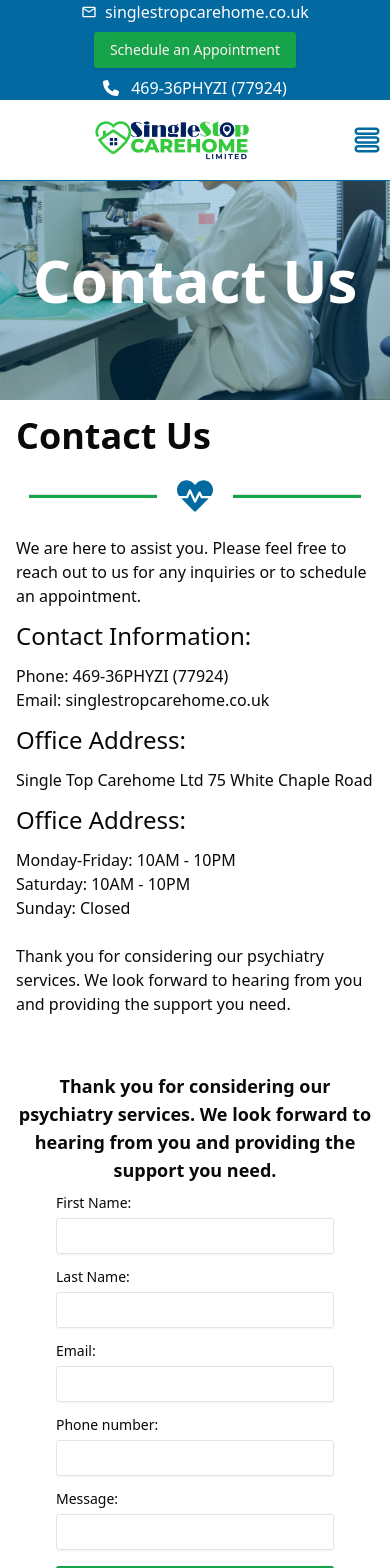
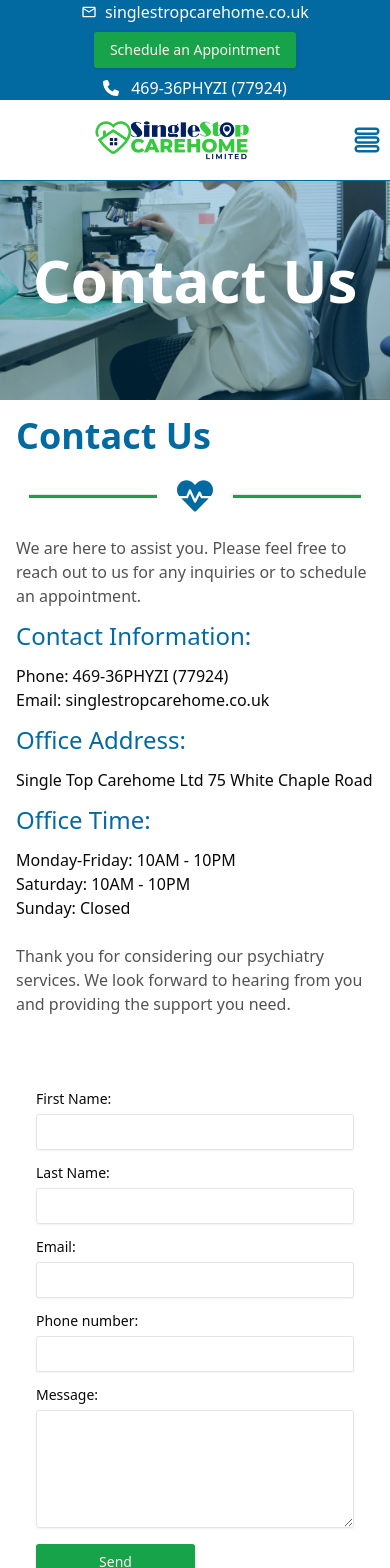
Before and after one commit to peterkyle01/single_stop_care_home_limited, a Next.js app: page /contact-us in a window 390 px wide. Shown: the top 1568 px of the page. Built offline with nearby package versions, Linux system fonts and the light colour scheme.

Commit message:
chore: made some header color adjustments and contact us form

```diff
--- a/src/app/about-us/page.tsx
+++ b/src/app/about-us/page.tsx
@@ -91,13 +91,13 @@ export default function AboutPage() {
         </motion.div>
       </section>
       <section className="h-[35rem] w-full p-10">
-        <div className="flex h-full w-full flex-col items-center justify-center gap-3 border-2 border-primary_blue p-4 shadow-md shadow-primary_blue">
+        <div className="flex h-full w-full flex-col items-center justify-center gap-3 border border-primary_blue p-4 shadow-md shadow-primary_blue">
           <motion.h1
             ref={ref2}
             variants={dropAnimation}
             initial="hidden"
             animate={inView2 ? "show" : "hidden"}
-            className="text-4xl font-bold text-neutral-800 md:text-6xl"
+            className="text-4xl font-bold text-primary_blue md:text-6xl"
           >
             Our Approach
           </motion.h1>
@@ -131,7 +131,7 @@ export default function AboutPage() {
             variants={dropAnimation}
             initial="hidden"
             animate={inView3 ? "show" : "hidden"}
-            className="text-4xl font-bold text-neutral-800 md:text-6xl"
+            className="text-4xl font-bold text-primary_blue md:text-6xl"
           >
             Why Single Stop Care Home?
           </motion.h1>
@@ -161,24 +161,24 @@ export default function AboutPage() {
       <section className="h-auto w-full bg-white p-4 text-white">
         <div className="flex h-auto w-full flex-col gap-4 p-2 md:h-60 md:flex-row">
           <div className="flex h-full w-full flex-col items-center justify-center gap-4 border-2 bg-white p-2 shadow-md">
-            <h1 className="text-3xl font-bold text-black">Personal Care:</h1>
-            <p className="text-neutral-600">
+            <h1 className="text-3xl font-bold text-primary_blue">Personal Care:</h1>
+            <p className="text-neutral-600 text-center">
               Assisting with daily tasks such as bathing, dressing, and
               grooming.
             </p>
           </div>
           <div className="flex h-full w-full flex-col items-center justify-center gap-4 border-2 bg-white p-2 shadow-md">
-            <h1 className="text-3xl font-bold text-black">Companionship:</h1>
-            <p className="text-neutral-600">
+            <h1 className="text-3xl font-bold text-primary_blue">Companionship:</h1>
+            <p className="text-neutral-600 text-center">
               Providing companionship and emotional support to combat loneliness
               and isolation.
             </p>
           </div>
           <div className="flex h-full w-full flex-col items-center justify-center gap-4 border-2 bg-white p-2 shadow-md">
-            <h1 className="text-3xl font-bold text-black">
+            <h1 className="text-3xl font-bold text-primary_blue">
               Medication Management:
             </h1>
-            <p className="text-neutral-600">
+            <p className="text-neutral-600 text-center">
               Ensuring medications are taken as prescribed, including assistance
               with administration if required.
             </p>
@@ -186,22 +186,22 @@ export default function AboutPage() {
         </div>
         <div className="flex h-auto w-full flex-col gap-4 p-2 md:h-60 md:flex-row">
           <div className="flex h-full w-full flex-col items-center justify-center gap-4 border-2 bg-white p-2 shadow-md">
-            <h1 className="text-3xl font-bold text-black">Meal Preparation:</h1>
-            <p className="text-neutral-600">
+            <h1 className="text-3xl font-bold text-primary_blue">Meal Preparation:</h1>
+            <p className="text-neutral-600 text-center">
               Planning and preparing nutritious meals according to dietary
               requirements and preferences.
             </p>
           </div>
           <div className="flex h-full w-full flex-col items-center justify-center gap-4 border-2 bg-white p-2 shadow-md">
-            <h1 className="text-3xl font-bold text-black">Domestic Support:</h1>
-            <p className="text-neutral-600">
+            <h1 className="text-3xl font-bold text-primary_blue">Domestic Support:</h1>
+            <p className="text-neutral-600 text-center">
               Assisting with light housekeeping tasks to maintain a clean and
               tidy living environment.
             </p>
           </div>
           <div className="flex h-full w-full flex-col items-center justify-center gap-4 border-2 bg-white p-2 shadow-md">
-            <h1 className="text-3xl font-bold text-black">Respite Care:</h1>
-            <p className="text-neutral-600">
+            <h1 className="text-3xl font-bold text-primary_blue">Respite Care:</h1>
+            <p className="text-neutral-600 text-center">
               Providing temporary care and support to give primary caregivers a
               well-deserved break.
             </p>
@@ -232,7 +232,7 @@ export default function AboutPage() {
           animate={inView4 ? "show" : "hidden"}
           className="grid h-auto w-full p-4 md:h-full"
         >
-          <h1 className="text-center text-4xl font-bold text-neutral-800 md:text-6xl">
+          <h1 className="text-center text-4xl font-bold text-primary_blue md:text-6xl">
             Our Mission
           </h1>
           <div className="flex h-20 w-full items-center justify-center gap-5">
@@ -267,7 +267,7 @@ export default function AboutPage() {
           animate={inView5 ? "show" : "hidden"}
           className="grid h-auto w-full p-4 md:h-full"
         >
-          <h1 className="text-center text-4xl font-bold text-neutral-800 md:text-6xl">
+          <h1 className="text-center text-4xl font-bold text-primary_blue md:text-6xl">
             Our Vision
           </h1>
           <div className="flex h-20 w-full items-center justify-center gap-5">
@@ -330,7 +330,7 @@ export default function AboutPage() {
           animate={inView6 ? "show" : "hidden"}
           className="grid h-auto w-full p-4 md:h-full"
         >
-          <h1 className="text-center text-4xl font-bold text-neutral-800 md:text-6xl">
+          <h1 className="text-center text-4xl font-bold text-primary_blue md:text-6xl">
             Our Objectives
           </h1>
           <div className="flex h-20 w-full items-center justify-center gap-5">
@@ -368,7 +368,7 @@ export default function AboutPage() {
           animate={inView7 ? "show" : "hidden"}
           className="grid h-auto w-full p-4 md:h-full"
         >
-          <h1 className="text-center text-4xl font-bold text-neutral-800 md:text-6xl">
+          <h1 className="text-center text-4xl font-bold text-primary_blue md:text-6xl">
             Our Values
           </h1>
           <div className="flex h-20 w-full items-center justify-center gap-5">
--- a/src/app/contact-us/page.tsx
+++ b/src/app/contact-us/page.tsx
@@ -7,6 +7,7 @@ import { FaHeartbeat } from "react-icons/fa";
 import { motion } from "framer-motion";
 import { useInView } from "react-intersection-observer";
 import { leftAnimation, rightAnimation } from "@/lib/utils";
+import { Textarea } from "@/components/ui/textarea";
 
 export default function ContactUsPage() {
   const { ref, inView } = useInView({ triggerOnce: true });
@@ -42,22 +43,24 @@ export default function ContactUsPage() {
           animate={inView ? "show" : "hidden"}
           className="h-full w-full p-4 md:w-1/4"
         >
-          <h1 className="text-4xl font-bold">Contact Us</h1>
+          <h1 className="text-4xl font-bold text-primary_blue">Contact Us</h1>
           <div className="flex h-20 w-full items-center justify-center gap-5">
             <hr className="h-1 w-32 bg-primary" />
             <FaHeartbeat className="text-4xl" color="0369a1" />
             <hr className="h-1 w-32 bg-primary" />
           </div>
-          <p>
+          <p className="text-neutral-600">
             We are here to assist you. Please feel free to reach out to us for
             any inquiries or to schedule an appointment.
           </p>
-          <h1 className="my-3 text-2xl">Contact Information:</h1>
+          <h1 className="my-3 text-2xl text-primary_blue">
+            Contact Information:
+          </h1>
           <p>Phone: 469-36PHYZI (77924)</p>
           <p>Email: singlestropcarehome.co.uk</p>
-          <h1 className="my-3 text-2xl">Office Address:</h1>
+          <h1 className="my-3 text-2xl text-primary_blue">Office Address:</h1>
           <p>Single Top Carehome Ltd 75 White Chaple Road</p>
-          <h1 className="my-3 text-2xl">Office Address:</h1>
+          <h1 className="my-3 text-2xl text-primary_blue">Office Time:</h1>
           <p>
             Monday-Friday: 10AM - 10PM
             <br />
@@ -65,7 +68,7 @@ export default function ContactUsPage() {
             <br />
             Sunday: Closed
           </p>
-          <p className="my-6">
+          <p className="my-6 text-neutral-600">
             Thank you for considering our psychiatry services. We look forward
             to hearing from you and providing the support you need.
           </p>
@@ -77,19 +80,15 @@ export default function ContactUsPage() {
           animate={inView ? "show" : "hidden"}
           className="grid h-full w-full gap-3 p-4 md:w-3/4"
         >
-          <p className="text-center text-lg font-bold">
-            Thank you for considering our psychiatry services. We look forward
-            to hearing from you and providing the support you need.
-          </p>
-          <div className="grow px-10 shadow-primary_blue">
+          <div className="grid grow p-5 shadow-primary_blue md:p-20">
             <div className="grid gap-4">
               <div className="grid gap-2">
                 <Label htmlFor="email">First Name:</Label>
-                <Input id="email" type="email" required />
+                <Input id="email" required />
               </div>
               <div className="grid gap-2">
                 <Label htmlFor="email">Last Name:</Label>
-                <Input id="email" type="email" required />
+                <Input id="email" required />
               </div>
               <div className="grid gap-2">
                 <Label htmlFor="email">Email:</Label>
@@ -97,15 +96,15 @@ export default function ContactUsPage() {
               </div>
               <div className="grid gap-2">
                 <Label htmlFor="email">Phone number:</Label>
-                <Input id="email" type="email" required />
+                <Input id="email" type="number" required />
               </div>
               <div className="grid gap-2">
                 <div className="flex items-center">
                   <Label htmlFor="password">Message:</Label>
                 </div>
-                <Input id="password" type="password" required />
+                <Textarea id="password" rows={5} required />
               </div>
-              <Button type="submit" className="w-full">
+              <Button type="submit" className="w-1/2">
                 Send
               </Button>
             </div>
--- a/src/app/mental-healthcare-services/page.tsx
+++ b/src/app/mental-healthcare-services/page.tsx
@@ -30,8 +30,8 @@ export default function MentalHealthcareServicesPage() {
         </motion.h1>
       </section>
       <section className="h-auto w-full p-4">
-        <p className="text-lg">Our Services</p>
-        <h1 className="text-4xl">Mental Healthcare Services</h1>
+        <p className="text-2xl">Our Services</p>
+        <h1 className="text-4xl md:text-6xl text-primary_blue">Mental Healthcare Services</h1>
         <div className="flex h-20 w-full items-center justify-center gap-5">
           <hr className="h-1 w-32 bg-primary" />
           <FaHeartbeat className="text-4xl" color="0369a1" />
@@ -45,7 +45,7 @@ export default function MentalHealthcareServicesPage() {
           specialized services:
         </p>
         <div className="my-6 h-auto w-full">
-          <h1 className="text-3xl font-bold">
+          <h1 className="text-3xl font-bold text-primary_blue">
             1. Child and Adolescent Psychiatry
           </h1>
           <p className="my-2">
@@ -59,7 +59,7 @@ export default function MentalHealthcareServicesPage() {
           </p>
         </div>
         <div className="my-6 h-auto w-full">
-          <h1 className="text-3xl font-bold">2. Mood and Anxiety Disorders</h1>
+          <h1 className="text-3xl font-bold text-primary_blue">2. Mood and Anxiety Disorders</h1>
           <p className="my-2">
             We offer specialized services for individuals struggling with mood
             disorders, such as depression and bipolar disorder, as well as
@@ -71,7 +71,7 @@ export default function MentalHealthcareServicesPage() {
           </p>
         </div>
         <div className="my-6 h-auto w-full">
-          <h1 className="text-3xl font-bold">
+          <h1 className="text-3xl font-bold text-primary_blue">
             3. Substance Abuse and Addiction{" "}
           </h1>
           <p className="my-2">
@@ -85,7 +85,7 @@ export default function MentalHealthcareServicesPage() {
           </p>
         </div>
         <div className="my-6 h-auto w-full">
-          <h1 className="text-3xl font-bold">4. Geriatric Psychiatry </h1>
+          <h1 className="text-3xl font-bold text-primary_blue">4. Geriatric Psychiatry </h1>
           <p className="my-2">
             In addition to our nursing home psychiatry services, we offer
             specialized care for elderly individuals who may not reside in
@@ -97,7 +97,7 @@ export default function MentalHealthcareServicesPage() {
           </p>
         </div>
         <div className="my-6 h-auto w-full">
-          <h1 className="text-3xl font-bold">5. PTSD and Trauma </h1>
+          <h1 className="text-3xl font-bold text-primary_blue">5. PTSD and Trauma </h1>
           <p className="my-2">
             Our team has expertise in working with individuals who have
             experienced trauma or are struggling with post-traumatic stress
--- a/src/app/page.tsx
+++ b/src/app/page.tsx
@@ -26,20 +26,20 @@ export default function HomePage() {
           className="object-cover"
         />
         <div className="absolute z-10 h-full w-full bg-black/40"></div>
-        <div className="z-20 w-3/4 md:w-1/2 text-white p-2 mt-16">
-          <h1 className="text-4xl font-black md:text-6xl text-center">
+        <div className="z-20 mt-16 w-3/4 p-2 text-white md:w-1/2">
+          <h1 className="text-center text-4xl font-black md:text-6xl">
             Welcome to <br /> Single Stop Care Home
           </h1>
-          <h2 className="text-lg font-bold md:text-3xl my-2 text-center">
+          <h2 className="my-2 text-center text-lg font-bold md:text-3xl">
             Creating a Revolution in Parental Healthcare
           </h2>
-          <p className="text-sm tracking-wider md:text-base text-center">
+          <p className="text-center text-sm tracking-wider md:text-base">
             At Single Stop Care Home, we lead the forefront in offering
             exceptional general home care across UK. Our expert team of
             psychiatrists is passionately committed to enhancing the mental
             well-being of individuals across all age groups and stages of life.
           </p>
-          <Link href="/about-us" className="w-full flex justify-center my-4">
+          <Link href="/about-us" className="my-4 flex w-full justify-center">
             <Button className="h-12 w-1/2">Learn More</Button>
           </Link>
         </div>
@@ -99,7 +99,7 @@ export default function HomePage() {
           variants={dropAnimation}
           initial="hidden"
           animate={inView4 ? "show" : "hidden"}
-          className="my-4 text-center text-4xl font-bold md:text-6xl"
+          className="my-4 text-center text-4xl font-bold md:text-6xl text-primary_blue"
         >
           Main Services
         </motion.h1>
@@ -125,7 +125,7 @@ export default function HomePage() {
               />
             </div>
             <div className="grid h-1/2 w-full bg-white p-1">
-              <h1 className="text-center font-bold md:my-2 md:text-3xl">
+              <h1 className="text-center font-bold md:my-2 md:text-3xl text-primary_blue">
                 Fostering Wellness with General Psychiatry
               </h1>
               <p className="text-center text-xs text-neutral-600 md:text-xl">
@@ -153,7 +153,7 @@ export default function HomePage() {
               />
             </div>
             <div className="grid h-1/2 w-full bg-white p-1">
-              <h1 className="text-center font-bold md:my-2 md:text-3xl">
+              <h1 className="text-center font-bold md:my-2 md:text-3xl text-primary_blue">
                 Medication Management for Good Health
               </h1>
               <p className="text-center text-xs text-neutral-600 md:text-xl">
@@ -172,7 +172,7 @@ export default function HomePage() {
           variants={dropAnimation}
           initial="hidden"
           animate={inView5 ? "show" : "hidden"}
-          className="text-center text-4xl font-bold md:text-6xl"
+          className="text-center text-4xl font-bold md:text-6xl text-primary_blue"
         >
           Additional Services
         </motion.h1>
@@ -198,7 +198,7 @@ export default function HomePage() {
               />
             </div>
             <div className="grid h-[30rem] w-full place-content-center gap-4 p-2">
-              <h1 className="text-3xl font-bold md:my-2">
+              <h1 className="text-3xl font-bold md:my-2 text-primary_blue">
                 On-Site Nursing Home Psychiatry
               </h1>
               <p className="text-neutral-600">
@@ -227,7 +227,7 @@ export default function HomePage() {
               />
             </div>
             <div className="grid h-[30rem] w-full place-content-center gap-4 p-2">
-              <h1 className="text-3xl font-bold md:my-2">
+              <h1 className="text-3xl font-bold md:my-2 text-primary_blue">
                 Telehealth Psychiatry Services
               </h1>
               <p className="text-neutral-600">
@@ -279,7 +279,7 @@ export default function HomePage() {
             <i className="place-self-center text-6xl text-primary md:text-8xl">
               <IoIosTimer />
             </i>
-            <h1 className="text-3xl font-bold text-black">
+            <h1 className="text-3xl font-bold text-primary_blue">
               Convenience at Its Best
             </h1>
             <p className="text-neutral-600">
@@ -292,7 +292,7 @@ export default function HomePage() {
             <i className="place-self-center text-6xl text-primary md:text-8xl">
               <IoIosTimer />
             </i>
-            <h1 className="text-3xl font-bold text-black">
+            <h1 className="text-3xl font-bold text-primary_blue">
               Flexibility that Fits Your Lifestyle
             </h1>
             <p className="text-neutral-600">
@@ -305,7 +305,7 @@ export default function HomePage() {
             <i className="place-self-center text-6xl text-primary md:text-8xl">
               <FaWheelchair />
             </i>
-            <h1 className="text-3xl font-bold text-black">Accessible Care</h1>
+            <h1 className="text-3xl font-bold text-primary_blue">Accessible Care</h1>
             <p className="text-neutral-600">
               Whether you&apos;re in a nursing home or prefer remote
               consultations, our telehealth services ensure that high-quality
--- a/src/app/psychiatry-services/page.tsx
+++ b/src/app/psychiatry-services/page.tsx
@@ -41,7 +41,7 @@ export default function PsychiatryServicesPage() {
             variants={dropAnimation}
             initial="hidden"
             animate={inView1 ? "show" : "hidden"}
-            className="text-4xl font-bold text-neutral-800 md:text-6xl"
+            className="text-4xl font-bold text-primary_blue md:text-6xl"
           >
             Our Services
           </motion.h1>
@@ -89,7 +89,7 @@ export default function PsychiatryServicesPage() {
           animate={inView2 ? "show" : "hidden"}
           className="grid h-auto w-full p-4 md:h-full"
         >
-          <h1 className="text-4xl font-bold text-neutral-800 md:text-6xl">
+          <h1 className="text-4xl font-bold text-primary_blue md:text-6xl">
             Nursing Home Psychiatry{" "}
           </h1>
           <div className="flex h-20 w-full items-center justify-center gap-5">
@@ -116,7 +116,7 @@ export default function PsychiatryServicesPage() {
           animate={inView3 ? "show" : "hidden"}
           className="grid h-auto w-full p-4 md:h-full"
         >
-          <h1 className="text-4xl font-bold text-neutral-800 md:text-6xl">
+          <h1 className="text-4xl font-bold text-primary_blue md:text-6xl">
             Telehealth Psychiatry{" "}
           </h1>
           <div className="flex h-20 w-full items-center justify-center gap-5">
@@ -167,7 +167,7 @@ export default function PsychiatryServicesPage() {
             <i className="text-6xl text-primary md:text-8xl place-self-center">
               <IoIosTimer />
             </i>
-            <h1 className="text-3xl font-bold text-black">
+            <h1 className="text-3xl font-bold text-primary_blue">
               Convenience at Its Best
             </h1>
             <p className="text-neutral-600">
@@ -180,7 +180,7 @@ export default function PsychiatryServicesPage() {
             <i className="text-6xl text-primary md:text-8xl place-self-center">
               <IoIosTimer />
             </i>
-            <h1 className="text-3xl font-bold text-black">
+            <h1 className="text-3xl font-bold text-primary_blue">
               Flexibility that Fits Your Lifestyle
             </h1>
             <p className="text-neutral-600">
@@ -193,7 +193,7 @@ export default function PsychiatryServicesPage() {
             <i className="text-6xl text-primary md:text-8xl place-self-center">
               <FaWheelchair />
             </i>
-            <h1 className="text-3xl font-bold text-black">Accessible Care</h1>
+            <h1 className="text-3xl font-bold text-primary_blue">Accessible Care</h1>
             <p className="text-neutral-600">
               Whether you&apos;re in a nursing home or prefer remote
               consultations, our telehealth services ensure that high-quality
--- a/src/components/shared/menu.tsx
+++ b/src/components/shared/menu.tsx
@@ -13,7 +13,7 @@ import { TiThMenuOutline } from "react-icons/ti";
 import Link from "next/link";
 import Image from "next/image";
 import { MdOutlineMailOutline } from "react-icons/md";
-import { FaPhone } from "react-icons/fa";
+import { FaPhone } from "react-icons/fa6";
 
 export default function Menu() {
   return (
--- /dev/null
+++ b/src/components/ui/textarea.tsx
@@ -0,0 +1,24 @@
+import * as React from "react"
+
+import { cn } from "@/lib/utils"
+
+export interface TextareaProps
+  extends React.TextareaHTMLAttributes<HTMLTextAreaElement> {}
+
+const Textarea = React.forwardRef<HTMLTextAreaElement, TextareaProps>(
+  ({ className, ...props }, ref) => {
+    return (
+      <textarea
+        className={cn(
+          "flex min-h-[60px] w-full rounded-md border border-input bg-transparent px-3 py-2 text-sm shadow-sm placeholder:text-muted-foreground focus-visible:outline-none focus-visible:ring-1 focus-visible:ring-ring disabled:cursor-not-allowed disabled:opacity-50",
+          className
+        )}
+        ref={ref}
+        {...props}
+      />
+    )
+  }
+)
+Textarea.displayName = "Textarea"
+
+export { Textarea }
```
